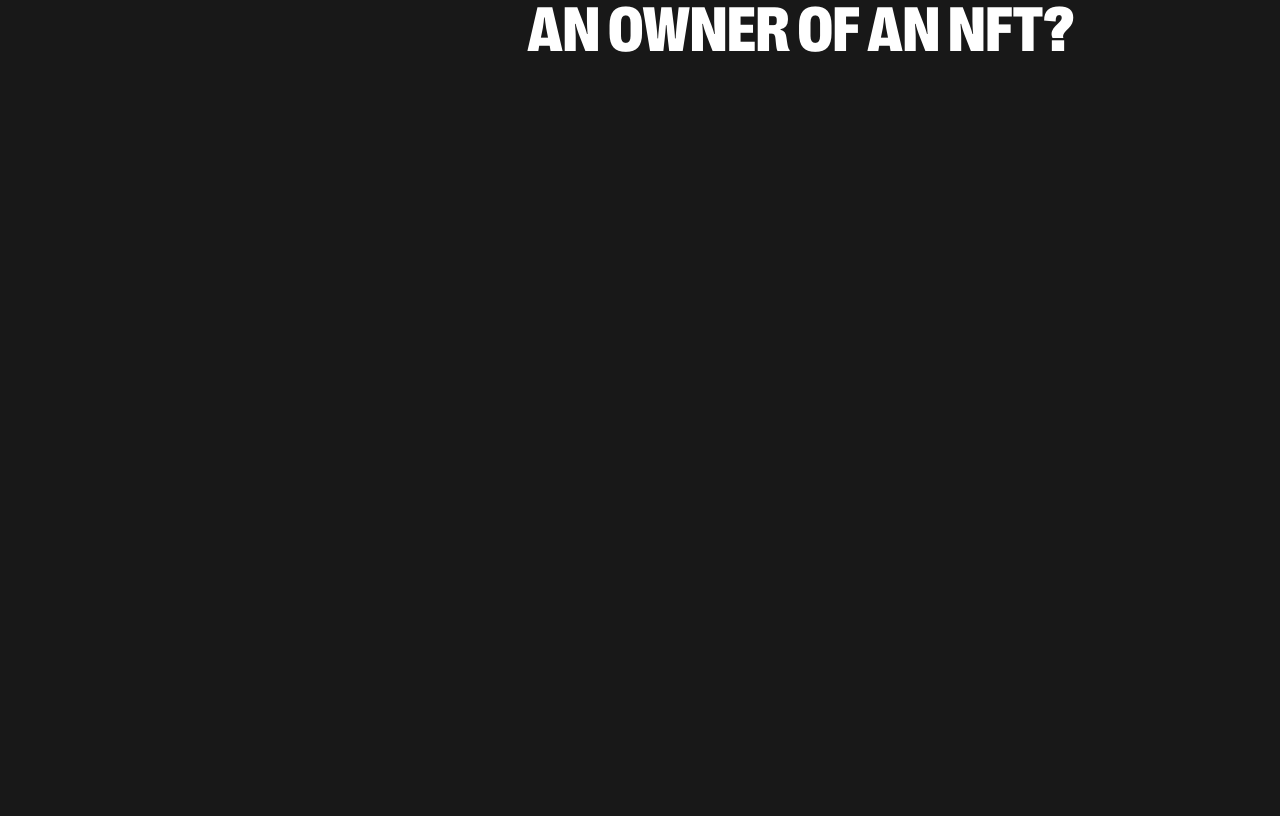
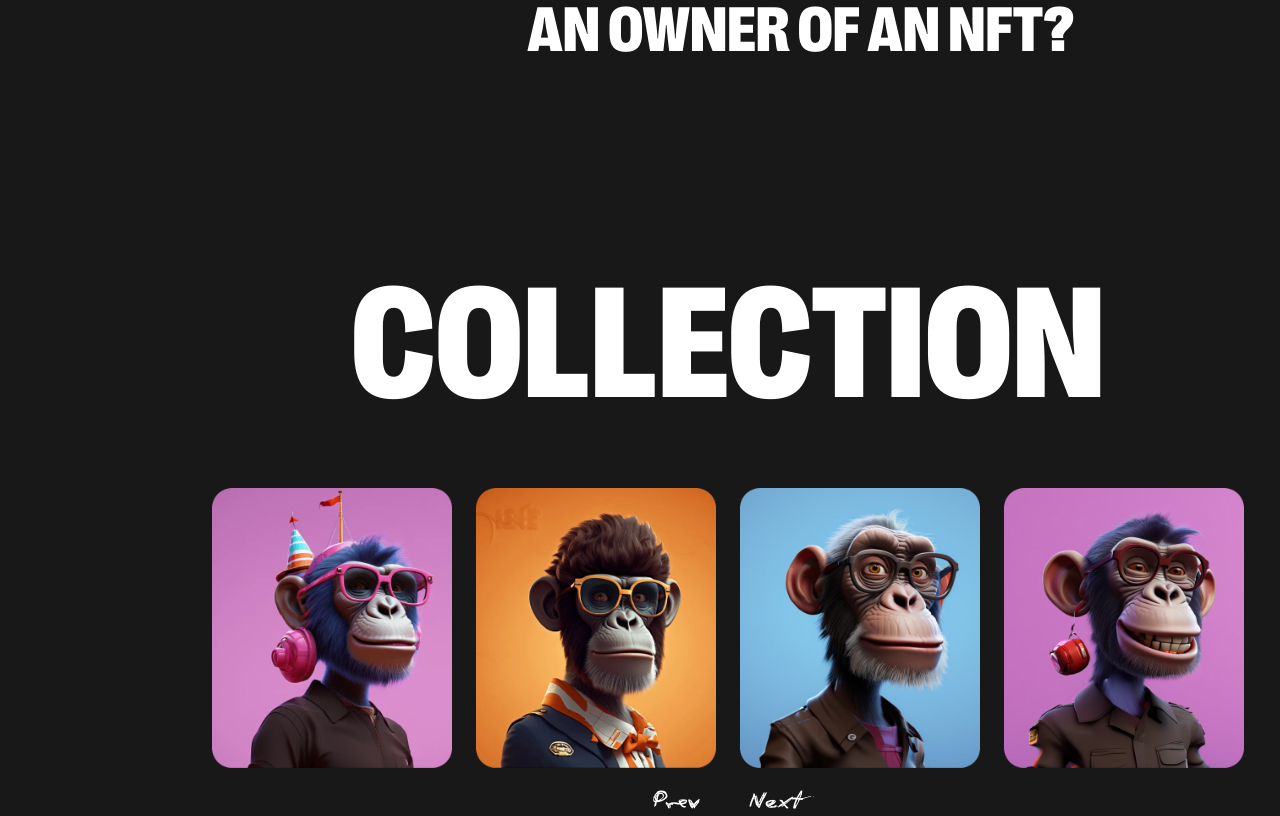
Before and after one commit to Andrey-EOFF/ape-top, a React (Create React App) app: page / in a window 1280 px wide. Shown: the part 4280-5096 px from the top of the page. Before the commit the page ends 4408 px from the top, so only its background shows below. Built offline with nearby package versions, Linux system fonts and the light colour scheme.

Commit message:
Arts-added

```diff
--- a/src/Components/App/App.jsx
+++ b/src/Components/App/App.jsx
@@ -8,7 +8,7 @@ import { Container } from "./App.styled.jsx";
 import RunningLine from "../RunningLine/RunningLine.jsx";
 import MindMap from "../MindMap/MindMap.jsx";
 import Faq from "../Faq/Faq.jsx";
-
+import Arts from "../Arts/Arts.jsx";
 
 function App() {
   return (
@@ -25,6 +25,7 @@ function App() {
       <Container>
         <MindMap />
         <Faq />
+        <Arts />
       </Container>
     </>
   );
--- a/src/Components/App/App.styled.jsx
+++ b/src/Components/App/App.styled.jsx
@@ -3,7 +3,7 @@ import { SizeDev } from "../styles/ConstantStyles";
 
 export const Container = styled.div`
   width: 344px;
-  padding: 0 62px;
+  padding: 0 60px;
   margin-left: auto;
   margin-right: auto;
 
--- a/src/Components/Arts/Arts.jsx
+++ b/src/Components/Arts/Arts.jsx
@@ -1,9 +1,91 @@
-import React from 'react'
+import React, { useEffect, useState } from "react";
+import { useSwipeable } from "react-swipeable";
+import {
+  ArtsSection,
+  ArtsSlider,
+  ArtSlide,
+  PrevNextButtons,
+  ArtTitle,
+} from "./Arts.styled";
+import { ArtSlides } from "../Data/ArtsData";
+
+
 
 const Arts = () => {
+  const [currentSlide, setCurrentSlide] = useState(0);
+  const [slidesPerPage, setSlidesPerPage] = useState(1);
+  const [totalSlides, setTotalSlides] = useState(0);
+
+  const handlePrev = () => {
+    setCurrentSlide((prevSlide) => (prevSlide === 0 ? prevSlide : prevSlide - 1));
+  };
+
+  const handleNext = () => {
+    setCurrentSlide((prevSlide) => (prevSlide === totalSlides - 1 ? prevSlide : prevSlide + 1));
+  };
+
+  const swipeHandlers = useSwipeable({
+    onSwipedLeft: handleNext,
+    onSwipedRight: handlePrev,
+  });
+
+  const handleKeyDown = (e) => {
+    if (e.key === "ArrowLeft") handlePrev();
+    else if (e.key === "ArrowRight") handleNext();
+  };
+
+
+
+  const SlidesPerPage = () => {
+    const screenWidth = window.innerWidth;
+    if (screenWidth >= 1024) {
+      setSlidesPerPage(4);
+    } else if (screenWidth >= 768) {
+      setSlidesPerPage(2);
+    } else {
+      setSlidesPerPage(1);
+    }
+  };
+
+  useEffect(() => {
+    SlidesPerPage();
+    setTotalSlides(ArtSlides.length);
+    window.addEventListener("resize", SlidesPerPage);
+    return () => {
+      window.removeEventListener("resize", SlidesPerPage);
+    };
+  }, []);
+
   return (
-    <div>Arts</div>
-  )
-}
+    <ArtsSection
+      id="arts"
+      {...swipeHandlers}
+      tabIndex={0}
+      onKeyDown={handleKeyDown}
+    >
+      <ArtTitle>COLLECTION</ArtTitle>
+      <ArtsSlider slidesPerPage={slidesPerPage}>
+        {ArtSlides.map((slide, index) => (
+          <ArtSlide
+            key={index}
+            src={slide}
+            alt={`Art ${index}`}
+            aria-hidden={index !== currentSlide}
+            style={{
+              display:
+                index >= currentSlide && index < currentSlide + slidesPerPage
+                  ? "block"
+                  : "none",
+            }}
+          />
+        ))}
+      </ArtsSlider>
+      <PrevNextButtons>
+        <button onClick={handlePrev} disabled={currentSlide === 0}>Prev</button>
+        <button onClick={handleNext} disabled={currentSlide === totalSlides - slidesPerPage}>Next</button>
+      </PrevNextButtons>
+    </ArtsSection>
+  );
+};
 
-export default Arts
+export default Arts;
--- a/src/Components/Arts/Arts.styled.jsx
+++ b/src/Components/Arts/Arts.styled.jsx
@@ -0,0 +1,89 @@
+import styled from "styled-components";
+import { Colors, SizeDev } from "../styles/ConstantStyles";
+
+export const ArtsSection = styled.section`
+  overflow: hidden;
+  border: none;
+  background-color: transparent;
+  padding-top: 60px;
+
+  @media (min-width: ${SizeDev.TAB}) {
+    padding-top: 80px;
+  }
+
+  @media (min-width: ${SizeDev.DESK}) {
+    padding-top: 120px;
+  }
+`;
+
+export const ArtTitle = styled.h2`
+  margin-bottom: 24px;
+
+  color: ${Colors.ColorWhite};
+
+  font-family: "Right Grotesk Compact";
+  font-size: 44px;
+  font-weight: 900;
+  line-height: 1;
+  text-align: center;
+
+  @media (min-width: ${SizeDev.TAB}) {
+    margin-bottom: 40px;
+    font-size: 80px;
+    font-weight: 900;
+    line-height: 1;
+  }
+
+  @media (min-width: ${SizeDev.DESK}) {
+    margin-bottom: 80px;
+    font-size: 160px;
+    font-weight: 900;
+    line-height: 1;
+  }
+`;
+
+export const ArtsSlider = styled.div`
+  gap: 24px;
+  display: flex;
+  transition: transform 0.5s ease;
+  overflow: hidden;
+`;
+
+export const ArtSlide = styled.img`
+  flex: 0 0 auto;
+  width: 215px;
+  height: 256px;
+
+  @media (min-width: ${SizeDev.TAB}) {
+    width: 284px;
+    height: 336px;
+  }
+  @media (min-width: ${SizeDev.DESK}) {
+    width: 240px;
+    height: 280px;
+  }
+`;
+
+export const PrevNextButtons = styled.div`
+  display: flex;
+  justify-content: space-between;
+
+  width: 150px;
+  margin-top: 24px;
+
+  margin-left: auto;
+  margin-right: auto;
+
+  button {
+    border: none;
+    background-color: transparent;
+    color: ${Colors.ColorWhite};
+    font-family: "Biro Script Plus Bold US";
+    font-size: 24px;
+    font-weight: 400;
+    line-height: 1;
+    text-align: center;
+
+    cursor: pointer;
+  }
+`;
--- /dev/null
+++ b/src/Components/Data/ArtsData.jsx
@@ -0,0 +1,25 @@
+import ArtImg1 from "../../Images/Png/ape-1.png";
+import ArtImg2 from "../../Images/Png/ape-2.png";
+import ArtImg3 from "../../Images/Png/ape-3.png";
+import ArtImg4 from "../../Images/Png/ape-4.png";
+import ArtImg5 from "../../Images/Png/ape-5.png";
+import ArtImg6 from "../../Images/Png/ape-6.png";
+import ArtImg7 from "../../Images/Png/ape-7.png";
+import ArtImg8 from "../../Images/Png/ape-8.png";
+import ArtImg9 from "../../Images/Png/ape-9.png";
+import ArtImg10 from "../../Images/Png/ape-10.png";
+import ArtImg11 from "../../Images/Png/ape-11.png";
+
+export const ArtSlides = [
+  ArtImg1,
+  ArtImg2,
+  ArtImg3,
+  ArtImg4,
+  ArtImg5,
+  ArtImg6,
+  ArtImg7,
+  ArtImg8,
+  ArtImg9,
+  ArtImg10,
+  ArtImg11,
+];
```
